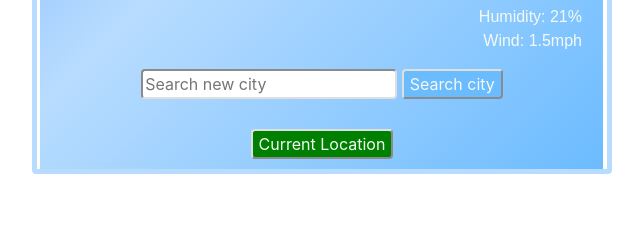
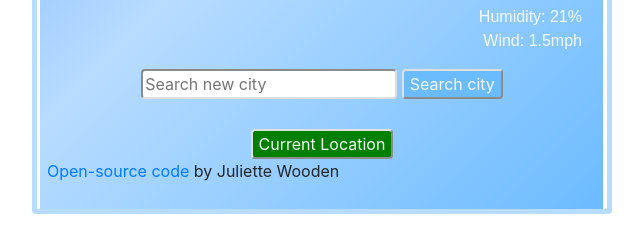
Before and after one commit to juliettewooden/she-codes-plus-project, a plain HTML site: page index.html in a window 1280 px wide. Shown: the part 476-728 px from the top of the page, without its empty margins (318-961 px from the left). Drawn offline with nearby package versions, Linux system fonts and the light colour scheme.

Commit message:
linked open code

```diff
--- a/index.html
+++ b/index.html
@@ -40,6 +40,14 @@
     <button class="currentButton">
         Current Location
     </button>
+    <p>
+    <a href="https://github.com/juliettewooden/she-codes-plus-project" target="blank">
+        Open-source code
+    </a>
+    by Juliette Wooden
+    </p>
+
+
 </body>
 <script src="script.js"></script>
 </html>
```
